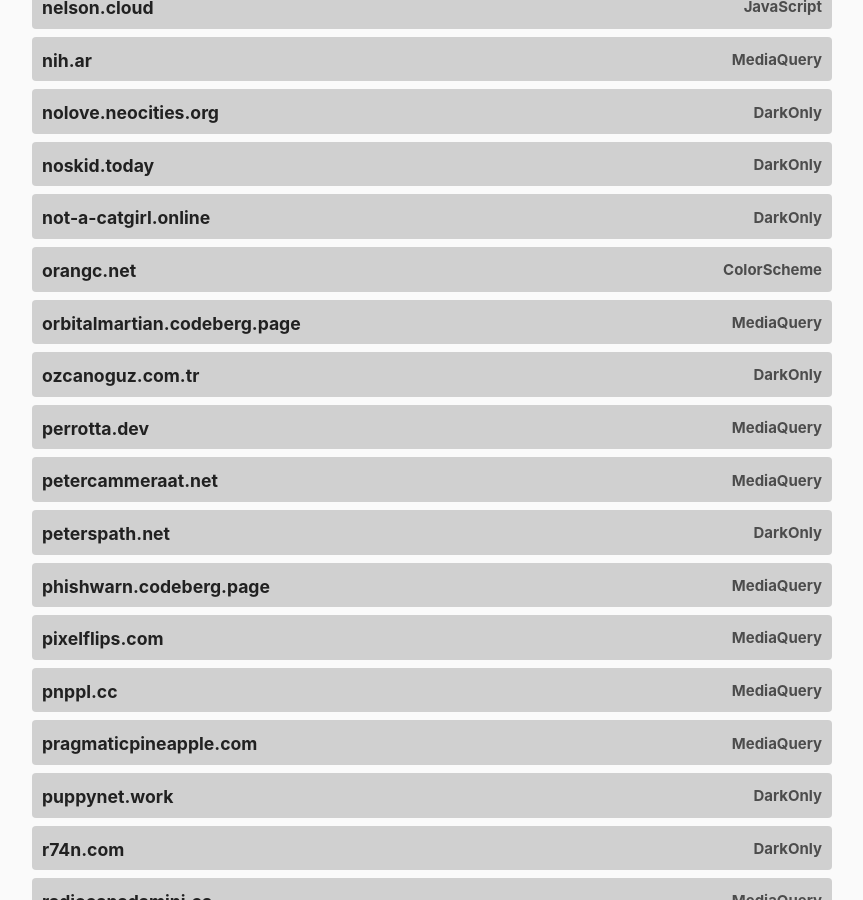
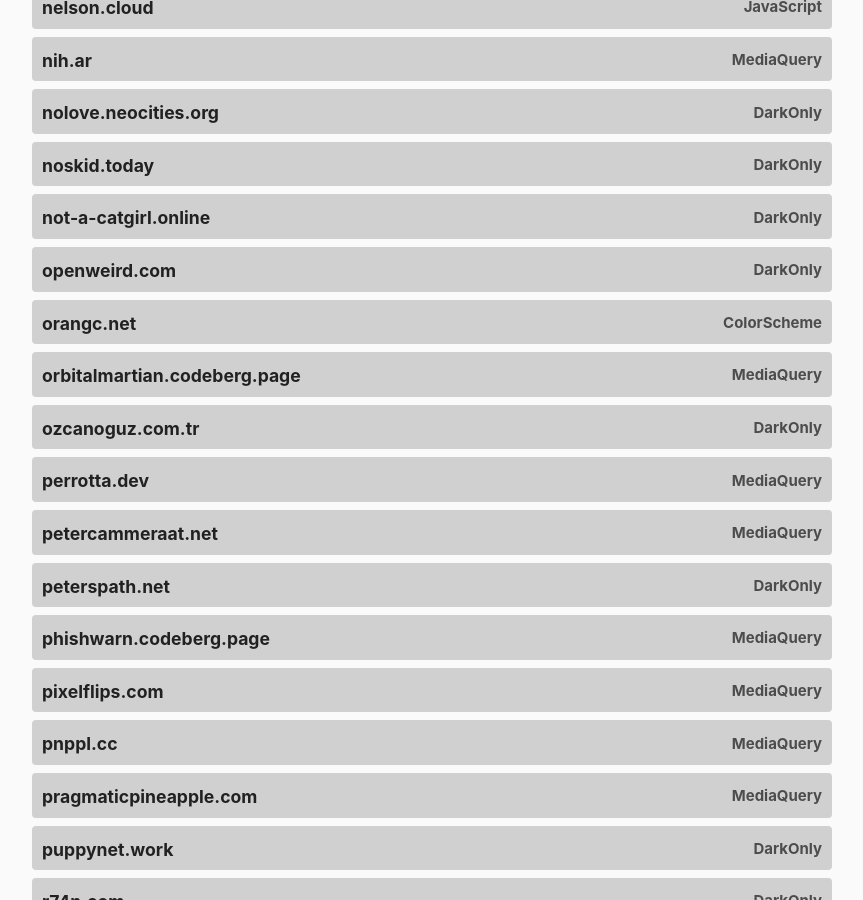
Before and after one commit to garritfra/darktheme.club, a Jekyll site: the page built from index.md, in a window 1280 px wide and 900 px high, scrolled down 6950 px. Shown: the whole window, without its empty margins (208-1071 px from the left). Built offline with Jekyll 4.4.1, drawn with Linux system fonts in a browser that asks for light colours.

Commit message:
Add openweird.com

```diff
--- a/_data/sites.yml
+++ b/_data/sites.yml
@@ -917,3 +917,8 @@
   url: https://zwbetz.com/
   method: javascript
   last_checked: 2024-02-27
+
+- domain: openweird.com
+  url: https://openweird.com/
+  method: darkonly
+  last_checked: 2026-06-22
```
